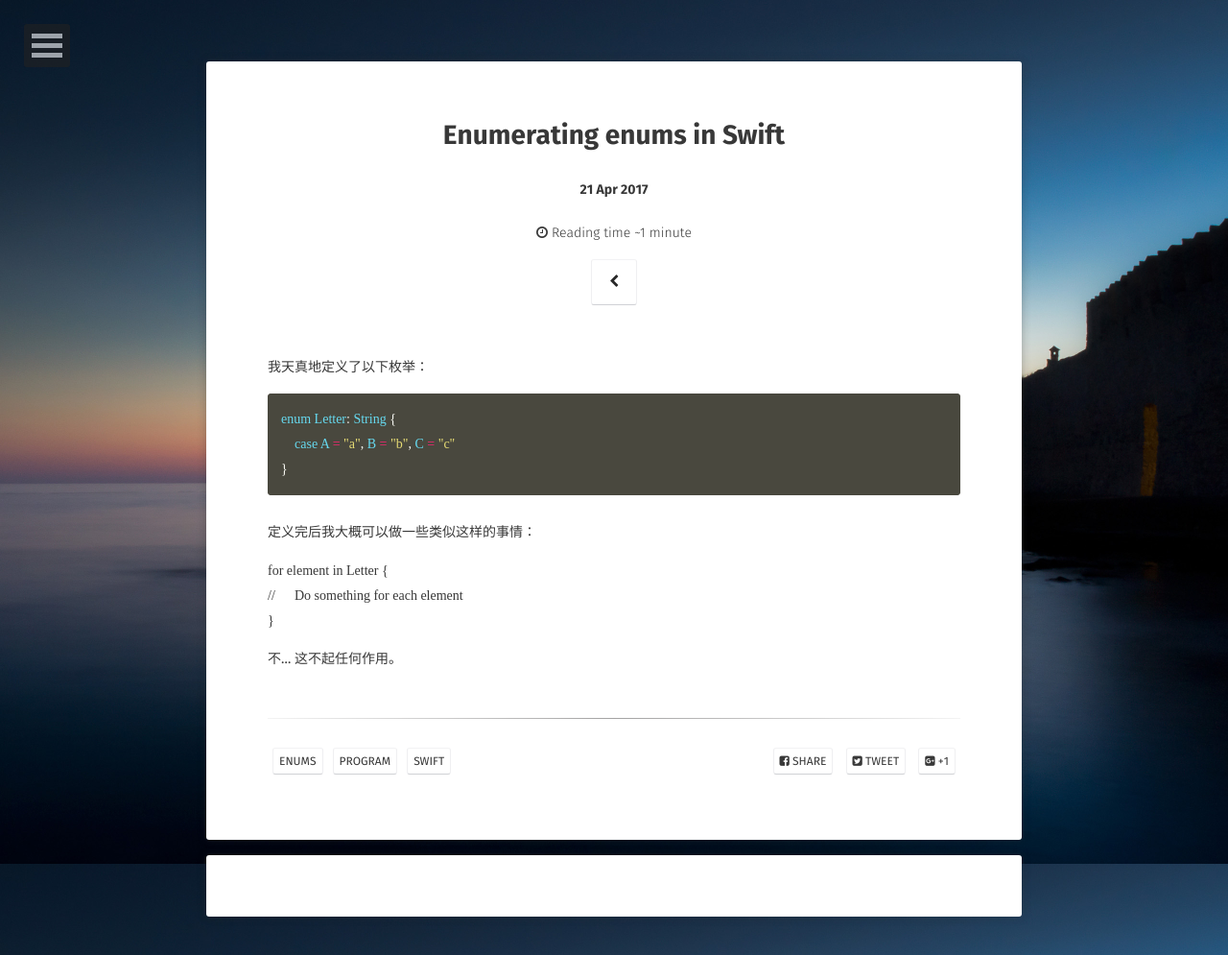
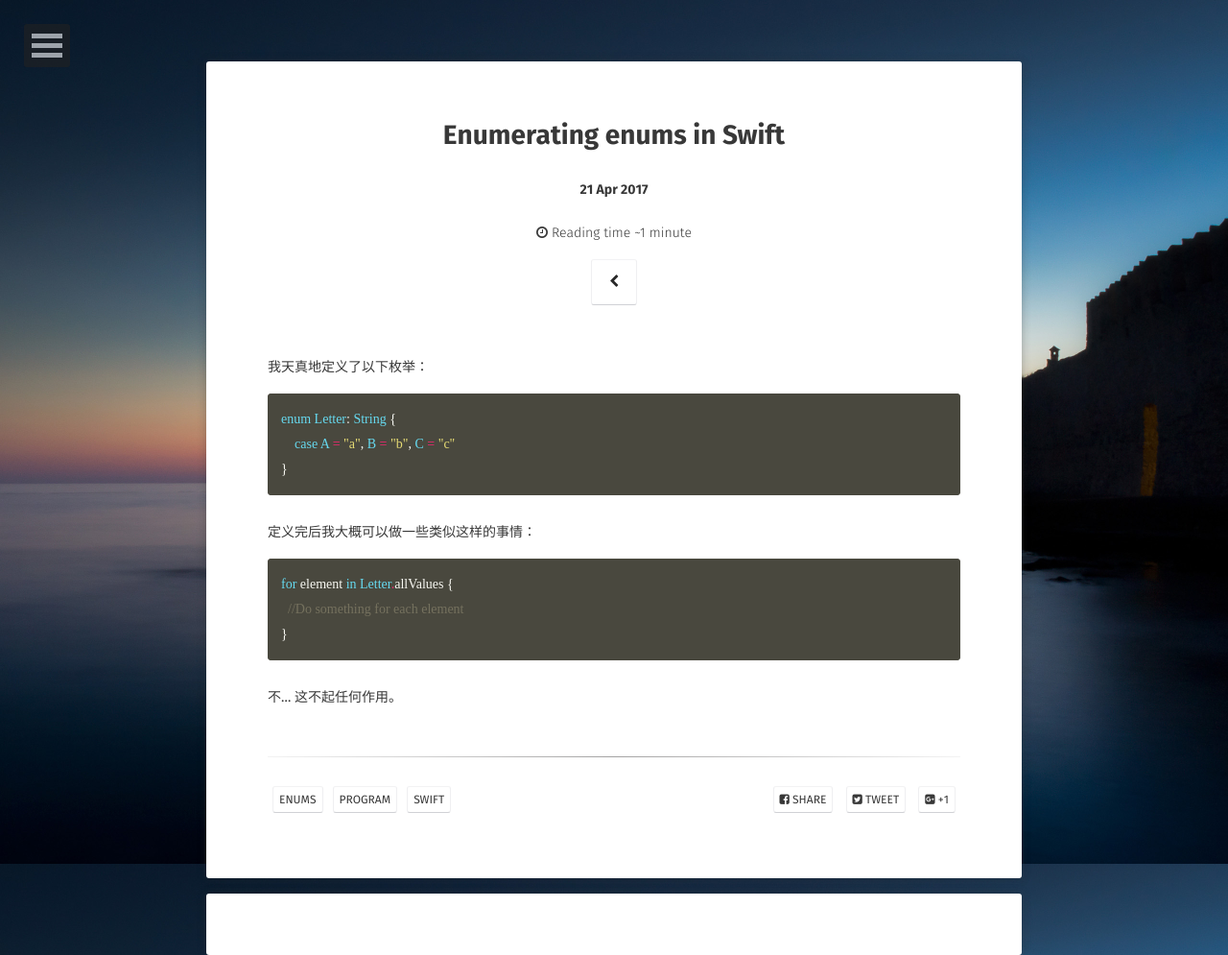
Before and after one commit to AurevoirXavier/deprecated-AurevoirXavier.github.io, a Jekyll site: the page built from _posts/2017-4-21-enumeratingEnumsInSwift.md, in a window 1280 px wide. Shown: the whole page at 96% size. Built offline with Jekyll 4.4.1, drawn with Linux system fonts in a browser that asks for light colours; some web fonts are replaced; comment, search, counter and statistics services are not loaded.

Commit message:
22:37/04/21/17

````diff
--- a/_posts/2017-4-21-enumeratingEnumsInSwift.md
+++ b/_posts/2017-4-21-enumeratingEnumsInSwift.md
@@ -17,9 +17,9 @@ enum Letter: String {
 
 定义完后我大概可以做一些类似这样的事情：
 
-```Swift
-for element in Letter {
-//	Do something for each element
+```swift
+for element in Letter.allValues {
+  //Do something for each element
 }
 ```
 
````
